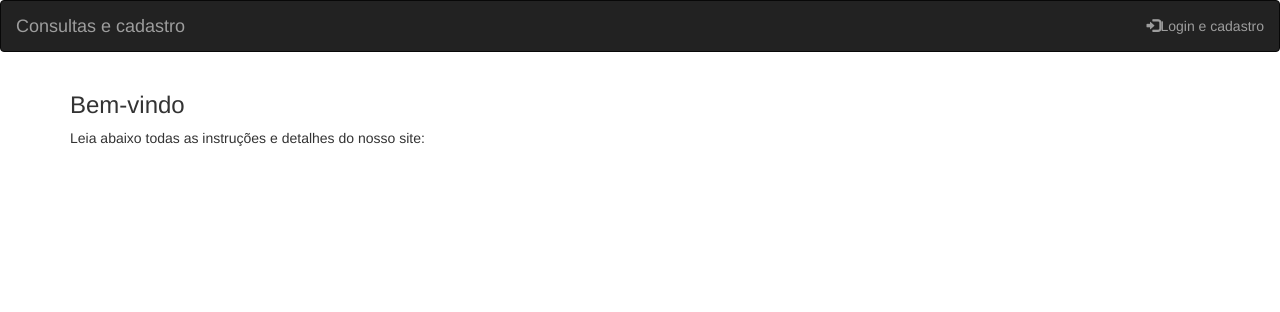
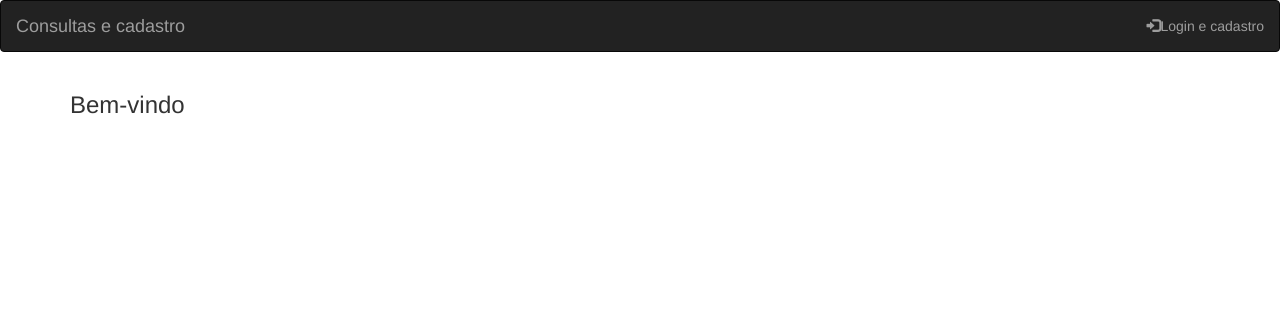
Before and after one commit to PeterNewTown/Registros, a Flask app: page /casa in a window 1280 px wide. Shown: the top 312 px of the page. Run offline with Flask 2, Linux system fonts and the light colour scheme; some libraries are stand-ins or nearby versions.

Commit message:
Update home.html

```diff
--- a/templates/home.html
+++ b/templates/home.html
@@ -28,7 +28,6 @@
 </nav>
 <div class="container">
   <h3>Bem-vindo</h3>
-  <p>Leia abaixo todas as instruções e detalhes do nosso site:</p>
 </div>
 <style>
 </style>
```
